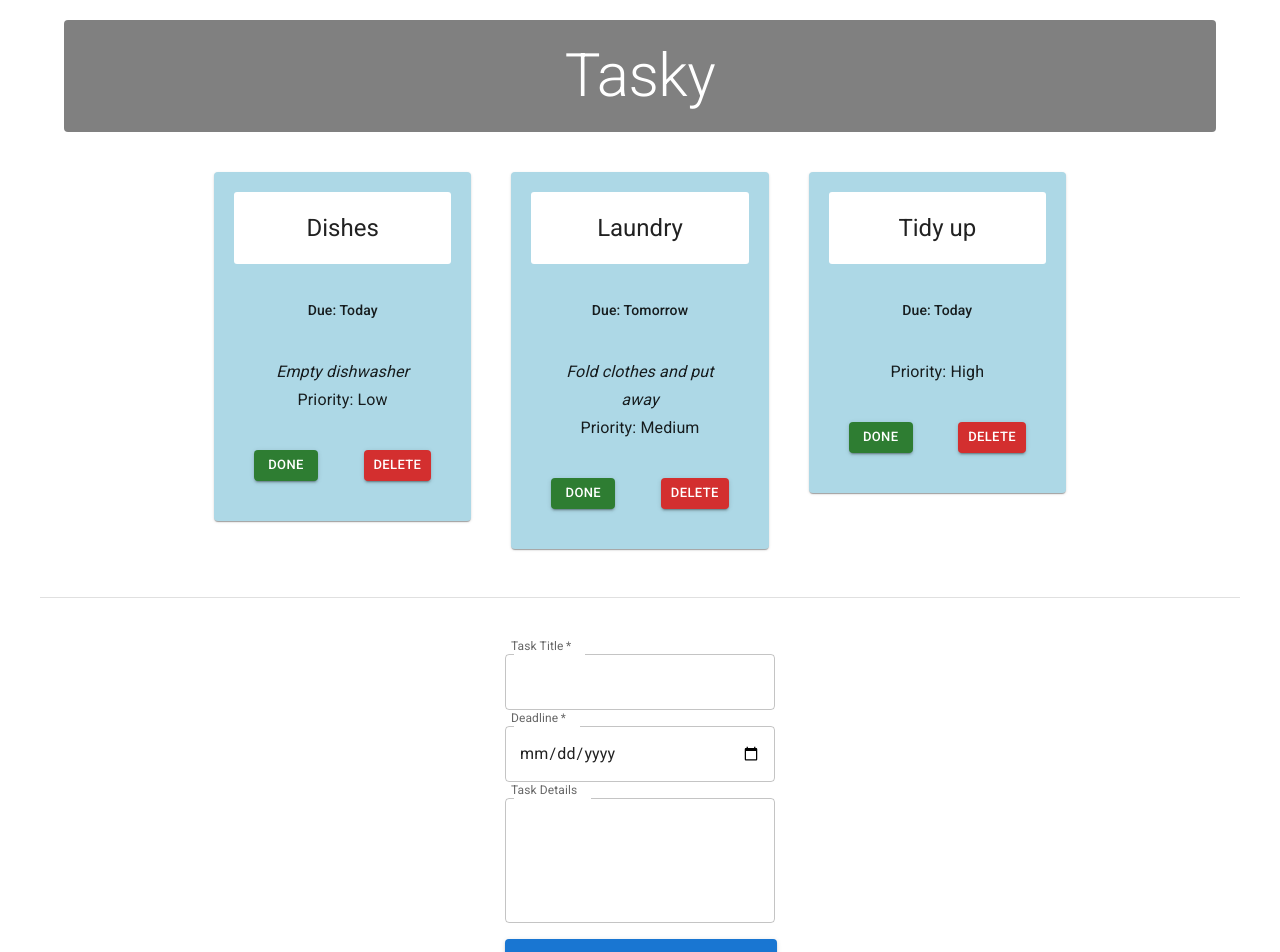
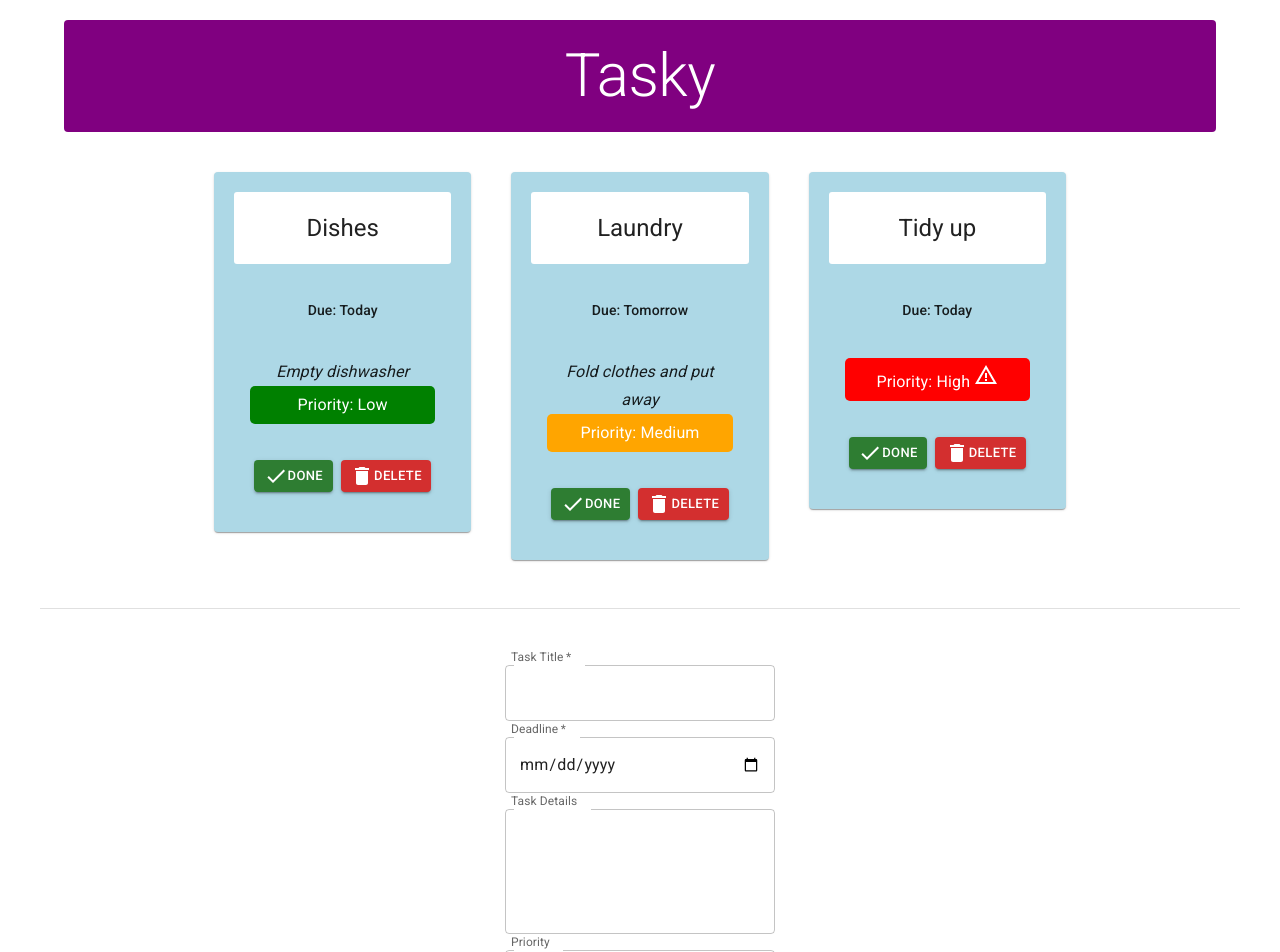
Before and after one commit to MaxBurke478/react-basics-lab, a React (Vite) app in the folder tasky/: page / in a window 1280 px wide. Shown: the top 952 px of the page. Built offline with nearby package versions, Linux system fonts and the light colour scheme.

Commit message:
Tasky Lab 3 Excercises complete

```diff
--- a/tasky/src/App.jsx
+++ b/tasky/src/App.jsx
@@ -90,7 +90,7 @@ function App() {
     align="center"
     gutterBottom
     sx={{
-      backgroundColor: 'gray',
+      backgroundColor: 'purple ',
       textAlign: 'center',
       color: 'white',
       padding: '20px',
@@ -109,7 +109,9 @@ function App() {
       container
       spacing={5}
       sx={{
-        justifyContent: "center"
+        justifyContent: "center",
+        fontSize: "1.2rem",
+        fontFamily: "comic sans ms"
       }}
     >
     {taskState.tasks.map((task, index) => (
--- a/tasky/src/components/Form.jsx
+++ b/tasky/src/components/Form.jsx
@@ -1,6 +1,8 @@
 import Box from '@mui/material/Box';
 import TextField from '@mui/material/TextField';
 import Button from '@mui/material/Button';
+import ToolTip from '@mui/material/Tooltip';
+import MenuItem from '@mui/material/MenuItem';
 
 
 
@@ -51,6 +53,23 @@ const AddTaskForm = (props) => {
   </div>
 
   <div>
+  <TextField
+    name="priority"
+    id="outlined-select-priority"
+    label="Priority"
+    select
+    slotProps={{ inputLabel: { shrink: true } }}
+    defaultValue=""
+    onChange={(event) => props.change(event)}
+  >
+    <MenuItem value="Low">Low</MenuItem>
+    <MenuItem value="Medium">Medium</MenuItem>
+    <MenuItem value="High">High</MenuItem>
+  </TextField>
+</div>
+
+  <div>
+    <ToolTip title="add new task to the array">
     <Button
       type="submit"
       variant="contained"
@@ -63,6 +82,7 @@ const AddTaskForm = (props) => {
     >
       Add Task
     </Button>
+    </ToolTip>
   </div>
 </Box>
 
--- a/tasky/src/components/Task.jsx
+++ b/tasky/src/components/Task.jsx
@@ -6,6 +6,10 @@ import CardContent from '@mui/material/CardContent';
 import CardHeader from '@mui/material/CardHeader';
 import Grid from '@mui/material/Grid';
 import Typography from '@mui/material/Typography';
+import AddIcon from '@mui/icons-material/Add';
+import CheckIcon from '@mui/icons-material/Check';
+import DeleteIcon from '@mui/icons-material/Delete';
+import WarningAmberIcon from '@mui/icons-material/WarningAmber';
 
 
 
@@ -17,7 +21,7 @@ const Task = (props) => {
 
 return <Grid
   key={props.id}
-  size={{ xs: 12, md: 4 }}
+  size={{ xs: 12, sm: 6, md: 4 }}
 >
   <Card
     sx={{
@@ -67,8 +71,19 @@ return <Grid
   component="p"
   variant="subtitle1"
   align="center"
+  sx={{
+    backgroundColor:
+      props.priority === "High"
+        ? "red"
+        : props.priority === "Medium"
+        ? "orange"
+        : "green",
+    color: "white",
+    padding: "5px",
+    borderRadius: "5px",
+  }}
 >
-       Priority: {props.priority}
+  Priority: {props.priority} {props.priority === "High" ? <WarningAmberIcon /> : null}
 </Typography>
     </CardContent>
 
@@ -84,7 +99,7 @@ return <Grid
         color="success"
         onClick={props.markDone}
       >
-        Done
+       <CheckIcon /> Done
       </Button>
 
       <Button
@@ -93,7 +108,7 @@ return <Grid
         color="error"
         onClick={props.deleteTask}
       >
-        Delete
+        <DeleteIcon /> Delete
       </Button>
     </CardActions>
   </Card>
@@ -102,18 +117,6 @@ return <Grid
 
 
 
-    return (
-          <div className="card" style={{backgroundColor: props.done ? 'lightgrey' : '#5bb4c4'}}>
-            <p className="title">{props.title}</p>
-            <p>Due: {props.deadline}</p>
-            <p>{props.children}</p>
-            <p className="description">{props.description}</p>
-            <p className="priority" style={{backgroundColor: props.priority === 'Low' ? 'lightgrey' : props.priority === 'Medium' ? '#c45bc2' : '#ff6b6b    '}}>Priority: {props.priority}</p>
-            <button onClick={props.markDone} className="doneButton">Done</button>
-            <button className='deleteButton' onClick={props.deleteTask}>Delete</button>
-
-        </div>
-    )
 
 
 }
```
Lines whose indentation alone changed are shown as unchanged.
